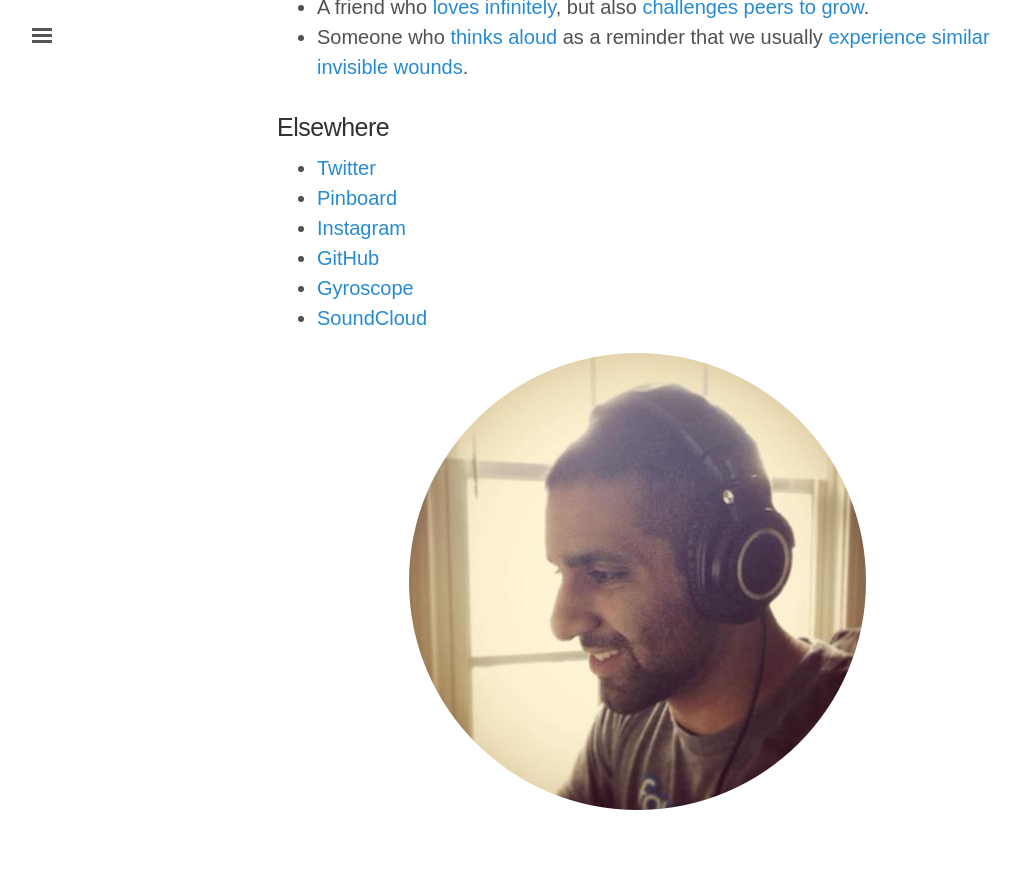
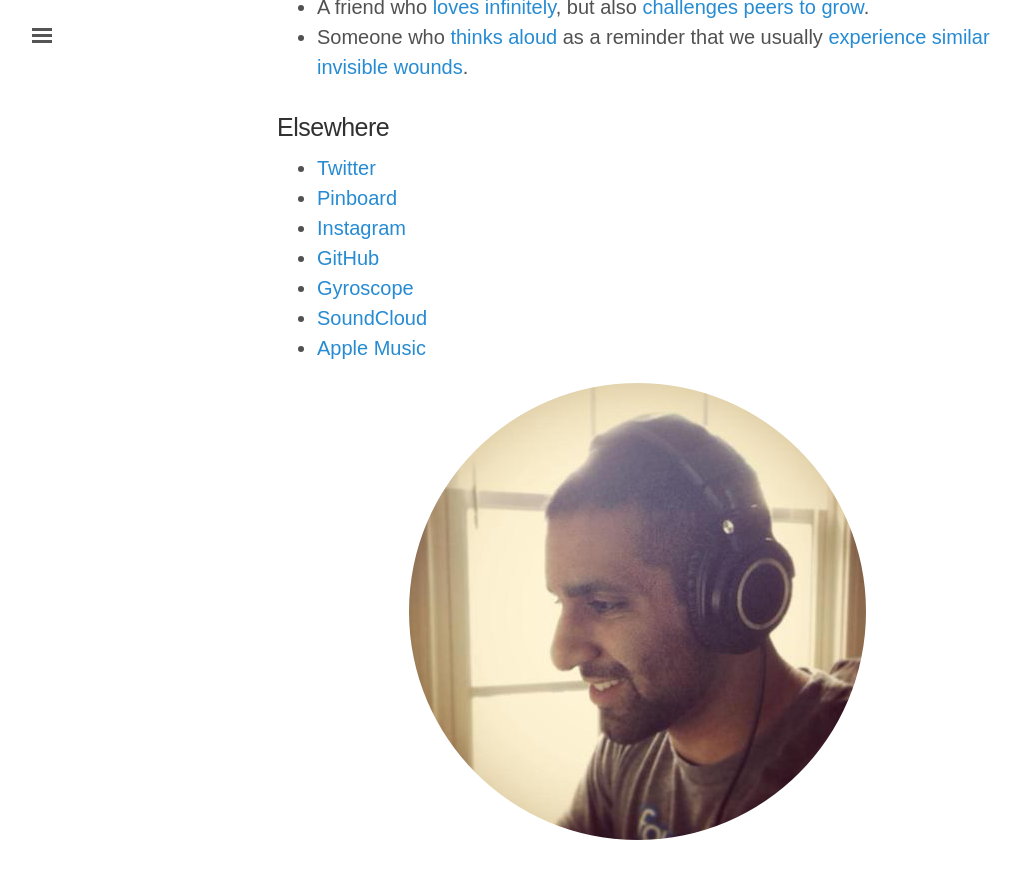
Before and after one commit to rvsrvs/jasdev.github.io, a Jekyll site: the page built from about.md, in a window 1280 px wide and 900 px high, scrolled down 972 px. Shown: the top 879 px of the window, without its empty margins (3-1024 px from the left). Built offline with Jekyll 4.4.1, drawn with Linux system fonts in a browser that asks for light colours; some web fonts are replaced.

Commit message:
Adds Apple Music profile

```diff
--- a/about.md
+++ b/about.md
@@ -26,9 +26,10 @@ One of the most impactful questions I’ve come across is “[what would you lik
 
 - [Twitter](https://twitter.com/jasdev)
 - [Pinboard](https://pinboard.in/u:jasdev)
-- [Instagram](https://www.instagram.com/jasdev/)
+- [Instagram](https://www.instagram.com/jasdev)
 - [GitHub](https://github.com/jasdev)
-- [Gyroscope](https://gyrosco.pe/jasdev/helix/)
+- [Gyroscope](https://gyrosco.pe/jasdev/helix)
 - [SoundCloud](https://soundcloud.com/jasdev-singh)
+- [Apple Music](https://itunes.apple.com/profile/jasdev)
 
 ![](/public/images/about-pic.png){: .center-image }
```
